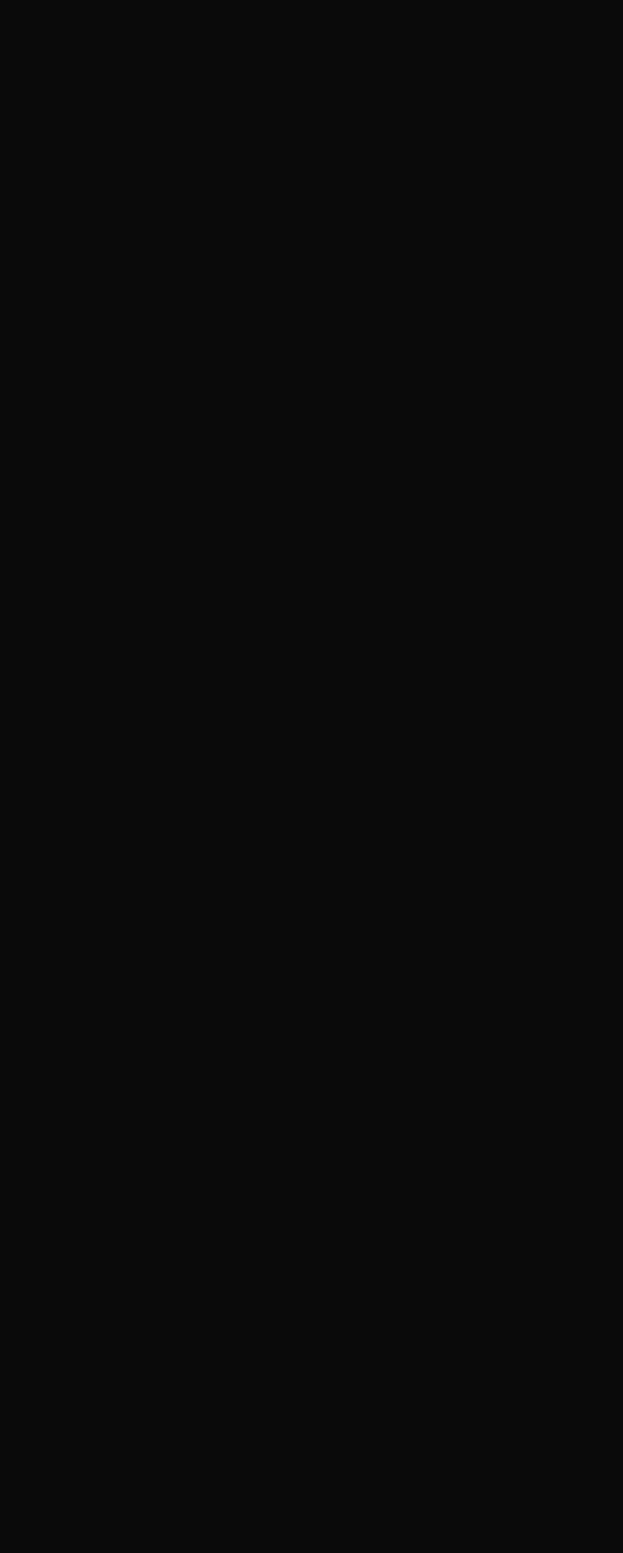
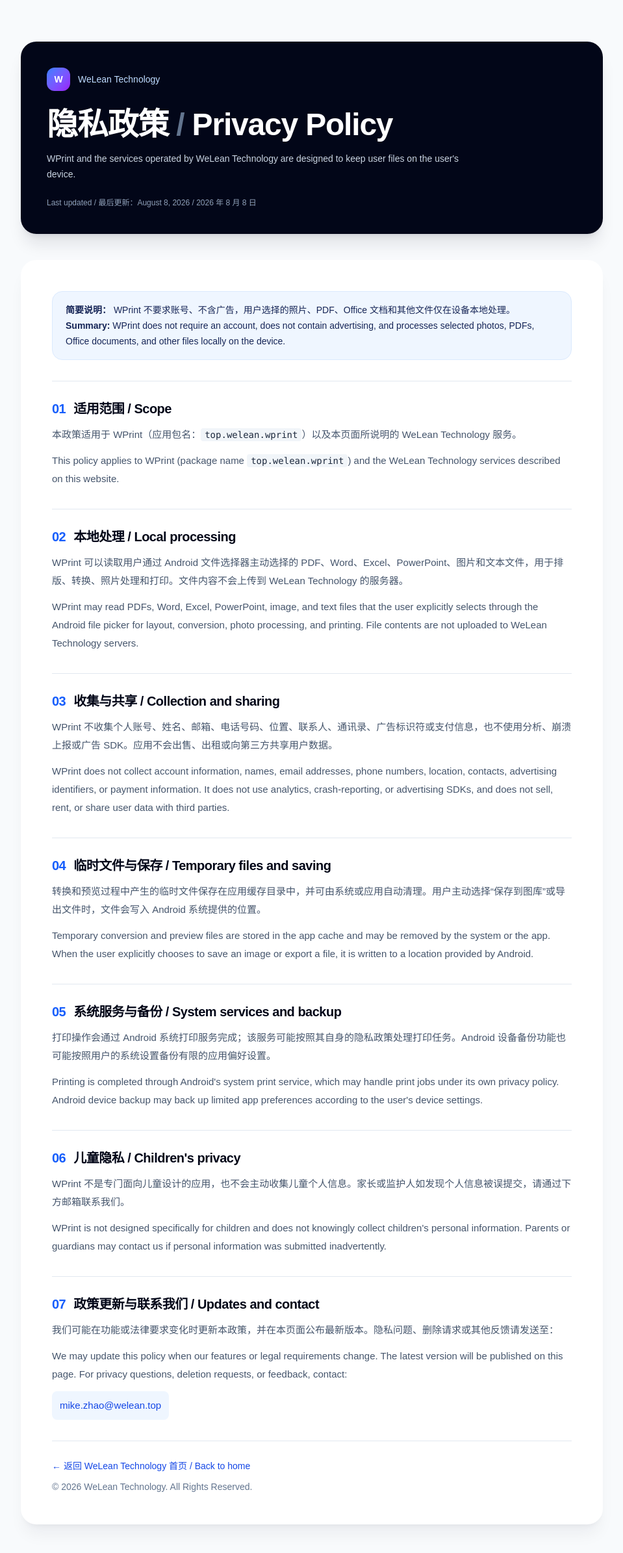
Before and after one commit to mikezhao0217-droid/welean-portal, a Next.js app: page /privacy in a window 1280 px wide. Before the commit this address had no page. Shown: the top 2390 px of the page at 65% size, without its empty margins (160-1119 px from the left). Before the commit the page ends 800 px from the top, so only its background shows below. Built offline with nearby package versions, Linux system fonts and the light colour scheme.

Commit message:
feat: add public privacy policy page

```diff
--- a/middleware.ts
+++ b/middleware.ts
@@ -29,6 +29,11 @@
     return NextResponse.redirect(new URL(`/${locale}`, request.url));
   }
 
+  // The privacy policy is intentionally available at a stable, locale-neutral URL.
+  if (pathname === '/privacy' || pathname.startsWith('/privacy/')) {
+    return NextResponse.next();
+  }
+
   return intlMiddleware(request);
 }
 
--- a/src/app/[locale]/page.tsx
+++ b/src/app/[locale]/page.tsx
@@ -2,6 +2,7 @@
 
 import { useState } from "react";
 import { Link } from "../../../i18n";
+import NextLink from "next/link";
 import { useTranslations, useLocale } from "next-intl";
 
 export default function Home() {
@@ -208,6 +209,12 @@
               </a>
             </div>
             <p>{t("footer.copyright")}</p>
+            <NextLink
+              href="/privacy"
+              className="text-sm text-blue-400 transition-colors hover:text-blue-300"
+            >
+              Privacy Policy / 隐私政策
+            </NextLink>
           </div>
         </div>
       </footer>
--- /dev/null
+++ b/src/app/privacy/layout.tsx
@@ -0,0 +1,16 @@
+import type { Metadata } from "next";
+
+export const metadata: Metadata = {
+  title: "Privacy Policy | WeLean Technology",
+  description: "Privacy policy for WPrint and WeLean Technology services.",
+};
+
+export default function PrivacyLayout({
+  children,
+}: Readonly<{ children: React.ReactNode }>) {
+  return (
+    <html lang="zh-CN">
+      <body>{children}</body>
+    </html>
+  );
+}
--- /dev/null
+++ b/src/app/privacy/page.tsx
@@ -0,0 +1,134 @@
+import Link from "next/link";
+
+const updatedAt = "August 8, 2026 / 2026 年 8 月 8 日";
+
+function Section({
+  number,
+  title,
+  children,
+}: {
+  number: string;
+  title: string;
+  children: React.ReactNode;
+}) {
+  return (
+    <section className="border-t border-slate-200 pt-7">
+      <h2 className="text-xl font-semibold tracking-tight text-slate-950">
+        <span className="mr-3 text-blue-600">{number}</span>
+        {title}
+      </h2>
+      <div className="mt-3 space-y-3 text-[15px] leading-7 text-slate-600">
+        {children}
+      </div>
+    </section>
+  );
+}
+
+export default function PrivacyPolicyPage() {
+  return (
+    <main className="min-h-screen bg-slate-50 px-5 py-10 text-slate-900 sm:px-8 sm:py-16">
+      <div className="mx-auto max-w-4xl">
+        <header className="mb-10 rounded-3xl bg-slate-950 px-6 py-8 text-white shadow-xl shadow-slate-900/10 sm:px-10 sm:py-10">
+          <div className="flex items-center gap-3 text-sm font-medium text-blue-200">
+            <span className="flex h-9 w-9 items-center justify-center rounded-xl bg-gradient-to-br from-blue-500 to-purple-600 font-bold text-white">
+              W
+            </span>
+            WeLean Technology
+          </div>
+          <h1 className="mt-7 text-3xl font-bold tracking-tight sm:text-5xl">
+            隐私政策 <span className="text-slate-500">/</span> Privacy Policy
+          </h1>
+          <p className="mt-4 max-w-2xl text-sm leading-6 text-slate-300">
+            WPrint and the services operated by WeLean Technology are designed
+            to keep user files on the user&apos;s device.
+          </p>
+          <p className="mt-6 text-xs text-slate-400">Last updated / 最后更新：{updatedAt}</p>
+        </header>
+
+        <article className="space-y-8 rounded-3xl bg-white px-6 py-8 shadow-xl shadow-slate-900/5 sm:px-12 sm:py-12">
+          <div className="rounded-2xl border border-blue-100 bg-blue-50 px-5 py-4 text-sm leading-6 text-blue-950">
+            <strong>简要说明：</strong> WPrint 不要求账号、不含广告，用户选择的照片、PDF、Office 文档和其他文件仅在设备本地处理。
+            <br />
+            <strong>Summary:</strong> WPrint does not require an account, does not contain advertising, and processes selected photos, PDFs, Office documents, and other files locally on the device.
+          </div>
+
+          <Section number="01" title="适用范围 / Scope">
+            <p>
+              本政策适用于 WPrint（应用包名：<code className="rounded bg-slate-100 px-1.5 py-0.5 text-sm text-slate-800">top.welean.wprint</code>）以及本页面所说明的 WeLean Technology 服务。
+            </p>
+            <p>
+              This policy applies to WPrint (package name <code className="rounded bg-slate-100 px-1.5 py-0.5 text-sm text-slate-800">top.welean.wprint</code>) and the WeLean Technology services described on this website.
+            </p>
+          </Section>
+
+          <Section number="02" title="本地处理 / Local processing">
+            <p>
+              WPrint 可以读取用户通过 Android 文件选择器主动选择的 PDF、Word、Excel、PowerPoint、图片和文本文件，用于排版、转换、照片处理和打印。文件内容不会上传到 WeLean Technology 的服务器。
+            </p>
+            <p>
+              WPrint may read PDFs, Word, Excel, PowerPoint, image, and text files that the user explicitly selects through the Android file picker for layout, conversion, photo processing, and printing. File contents are not uploaded to WeLean Technology servers.
+            </p>
+          </Section>
+
+          <Section number="03" title="收集与共享 / Collection and sharing">
+            <p>
+              WPrint 不收集个人账号、姓名、邮箱、电话号码、位置、联系人、通讯录、广告标识符或支付信息，也不使用分析、崩溃上报或广告 SDK。应用不会出售、出租或向第三方共享用户数据。
+            </p>
+            <p>
+              WPrint does not collect account information, names, email addresses, phone numbers, location, contacts, advertising identifiers, or payment information. It does not use analytics, crash-reporting, or advertising SDKs, and does not sell, rent, or share user data with third parties.
+            </p>
+          </Section>
+
+          <Section number="04" title="临时文件与保存 / Temporary files and saving">
+            <p>
+              转换和预览过程中产生的临时文件保存在应用缓存目录中，并可由系统或应用自动清理。用户主动选择“保存到图库”或导出文件时，文件会写入 Android 系统提供的位置。
+            </p>
+            <p>
+              Temporary conversion and preview files are stored in the app cache and may be removed by the system or the app. When the user explicitly chooses to save an image or export a file, it is written to a location provided by Android.
+            </p>
+          </Section>
+
+          <Section number="05" title="系统服务与备份 / System services and backup">
+            <p>
+              打印操作会通过 Android 系统打印服务完成；该服务可能按照其自身的隐私政策处理打印任务。Android 设备备份功能也可能按照用户的系统设置备份有限的应用偏好设置。
+            </p>
+            <p>
+              Printing is completed through Android&apos;s system print service, which may handle print jobs under its own privacy policy. Android device backup may back up limited app preferences according to the user&apos;s device settings.
+            </p>
+          </Section>
+
+          <Section number="06" title="儿童隐私 / Children&apos;s privacy">
+            <p>
+              WPrint 不是专门面向儿童设计的应用，也不会主动收集儿童个人信息。家长或监护人如发现个人信息被误提交，请通过下方邮箱联系我们。
+            </p>
+            <p>
+              WPrint is not designed specifically for children and does not knowingly collect children&apos;s personal information. Parents or guardians may contact us if personal information was submitted inadvertently.
+            </p>
+          </Section>
+
+          <Section number="07" title="政策更新与联系我们 / Updates and contact">
+            <p>
+              我们可能在功能或法律要求变化时更新本政策，并在本页面公布最新版本。隐私问题、删除请求或其他反馈请发送至：
+            </p>
+            <p>
+              We may update this policy when our features or legal requirements change. The latest version will be published on this page. For privacy questions, deletion requests, or feedback, contact:
+            </p>
+            <a
+              className="inline-flex rounded-lg bg-blue-50 px-3 py-2 font-medium text-blue-700 transition hover:bg-blue-100"
+              href="mailto:mike.zhao@welean.top"
+            >
+              mike.zhao@welean.top
+            </a>
+          </Section>
+
+          <footer className="border-t border-slate-200 pt-7 text-sm text-slate-500">
+            <Link className="font-medium text-blue-700 hover:text-blue-900" href="/zh">
+              ← 返回 WeLean Technology 首页 / Back to home
+            </Link>
+            <p className="mt-3">© 2026 WeLean Technology. All Rights Reserved.</p>
+          </footer>
+        </article>
+      </div>
+    </main>
+  );
+}
```
